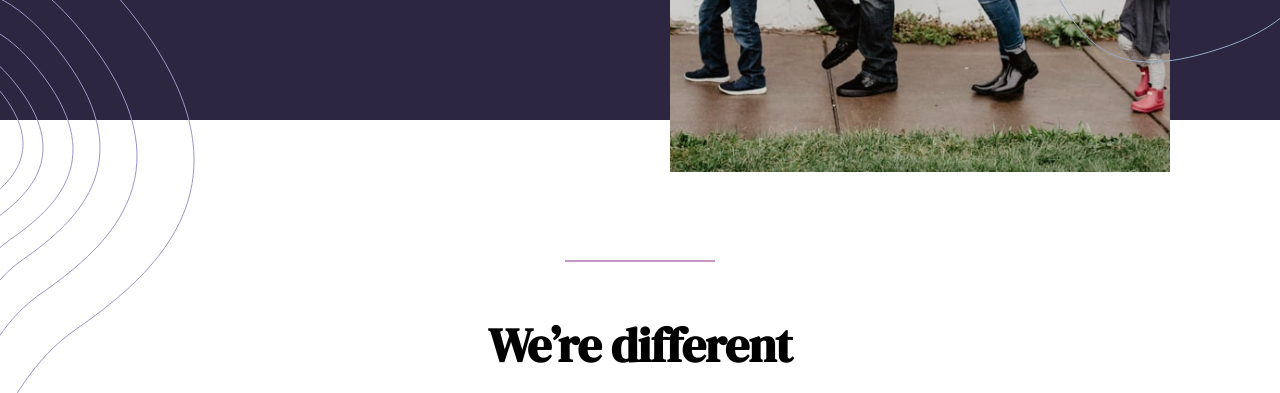
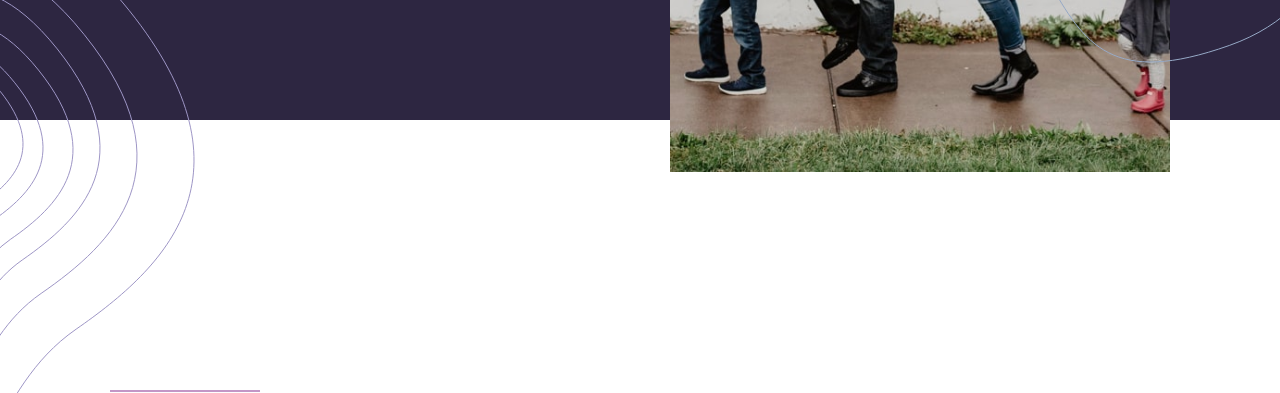
Before and after one commit to VieiraHenrique/insure, a plain HTML site: page index.html in a window 1280 px wide. Shown: the part 610-1003 px from the top of the page. Drawn offline with Linux system fonts and the light colour scheme.

Commit message:
correct space in the section 'different'

```diff
--- a/sass/partials/_different.scss
+++ b/sass/partials/_different.scss
@@ -3,11 +3,20 @@
 		padding-top: 14rem;
 		padding-bottom: 15rem;
 		text-align: center;
+
+		@media screen and (min-width: 768px) {
+			text-align: left;
+			padding-top: 27rem;
+		}
 		.line {
 			width: 15rem;
 			height: 2px;
 			background: #c396c6;
 			margin: 0 auto 5rem;
+
+			@media screen and (min-width: 768px) {
+				margin: 0 0 5rem;
+			}
 		}
 
 		h2 {
@@ -15,6 +24,11 @@
 			font-size: 4.8rem;
 			letter-spacing: -0.67px;
 			margin-bottom: 3rem;
+
+			@media screen and (min-width: 768px) {
+				font-size: 6.5rem;
+				margin-bottom: 10rem;
+			}
 		}
 	}
 
@@ -42,6 +56,10 @@
 				color: $black;
 			}
 
+			@media screen and (min-width: 768px) {
+				text-align: left;
+			}
+
 			p {
 				color: $blue-light;
 			}
```
Also changed, not shown: css/styles.css, 1 other file.
